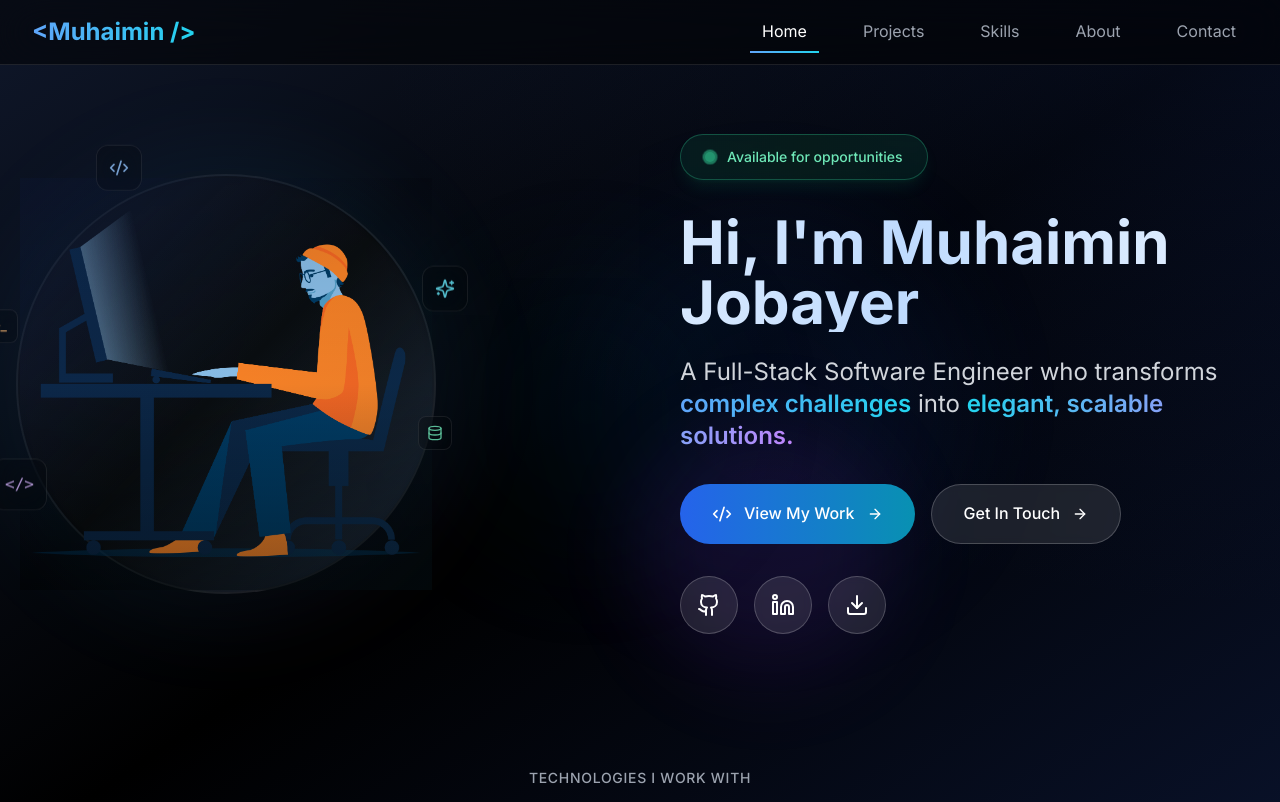
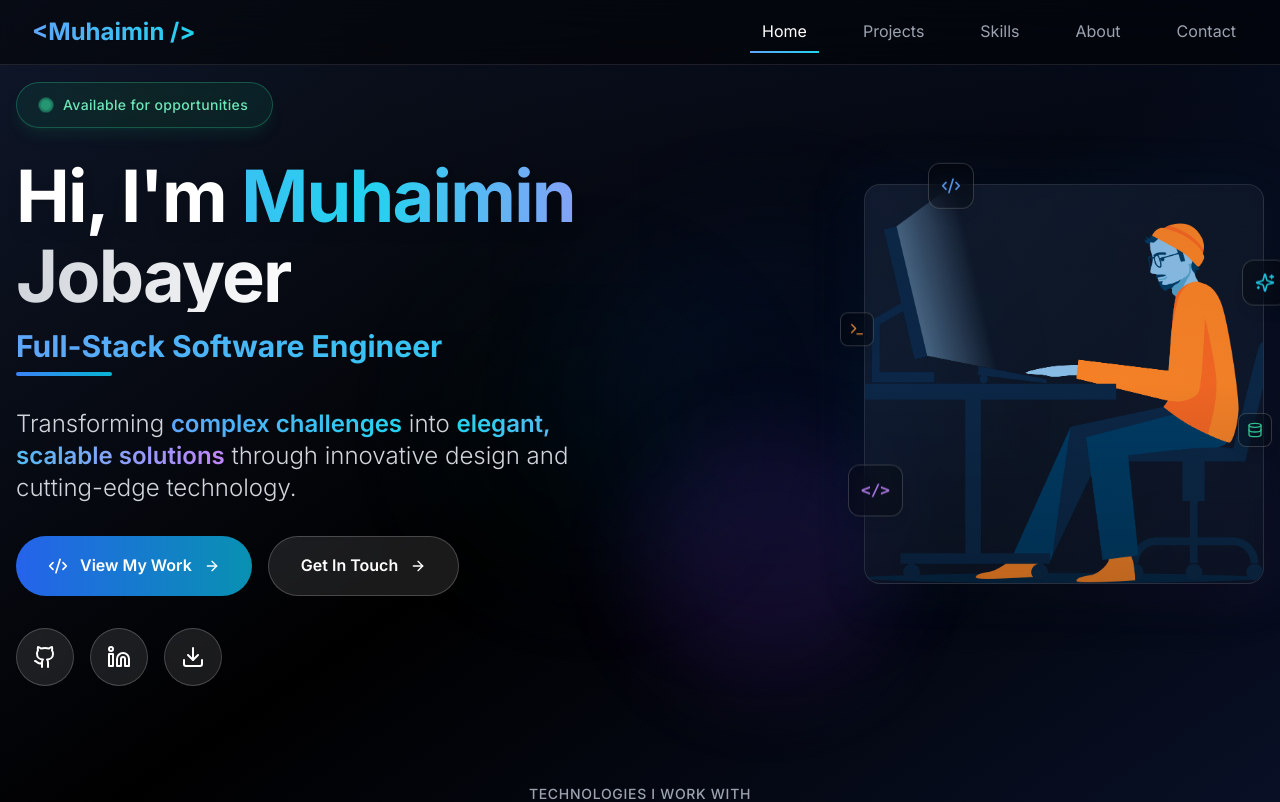
Before and after one commit to mmj05/muhaimin-portfolio, a React (Vite) app: page / in a window 1280 px wide. Shown: the top 802 px of the page. Built offline with nearby package versions, Linux system fonts and the light colour scheme.

Commit message:
Refactor HeroSection component to enhance layout and styling, including updated text presentation, improved image handling, and refined button styles for better user engagement.

```diff
--- a/src/components/Hero/HeroSection.jsx
+++ b/src/components/Hero/HeroSection.jsx
@@ -16,88 +16,65 @@ const HeroSection = ({ heroRef }) => {
       <div className="max-w-7xl mx-auto z-10 relative">
         <div className="grid lg:grid-cols-2 gap-20 items-center min-h-[80vh]">
 
-          <div className="flex justify-center lg:justify-start order-1 lg:order-1">
-            <div className="relative">
-              <div className="absolute -inset-8 bg-gradient-to-br from-blue-500/5 via-cyan-400/5 to-purple-500/5 rounded-full blur-2xl"></div>
-
-              <div className="relative w-96 h-96 lg:w-[420px] lg:h-[420px] group">
-                <div className="absolute inset-0 bg-gradient-to-br from-white/5 to-white/10 rounded-full p-0.5 transition-all duration-700">
-                  <div className="w-full h-full bg-gradient-to-br from-slate-900/80 via-black/60 to-slate-800/80 rounded-full backdrop-blur-sm"></div>
-                </div>
-
-                <div className="absolute inset-1 group-hover:scale-[1.02] transition-transform duration-700">
-                  <img
-                    src={workFromHomePng}
-                    alt="Avatar working on laptop"
-                    className="w-full h-full object-contain transition-all duration-700 group-hover:brightness-105"
-                  />
-
-                  <div className="absolute inset-0 bg-gradient-to-t from-black/40 via-transparent to-black/10"></div>
-                  <div className="absolute inset-0 bg-gradient-to-br from-blue-900/10 via-transparent to-cyan-900/10"></div>
-                </div>
-
-                <div className="absolute -top-6 left-20 p-3 bg-black/20 backdrop-blur-md rounded-xl border border-white/10 animate-float opacity-80">
-                  <Code2 className="w-5 h-5 text-blue-300" />
-                </div>
-                <div className="absolute top-24 -right-8 p-3 bg-black/20 backdrop-blur-md rounded-xl border border-white/10 animate-float animation-delay-500 opacity-80">
-                  <Sparkles className="w-5 h-5 text-cyan-300" />
-                </div>
-                <div className="absolute bottom-20 -left-6 p-3 bg-black/20 backdrop-blur-md rounded-xl border border-white/10 animate-float animation-delay-1000 opacity-80">
-                  <span className="text-base font-mono text-purple-300">{`</>`}</span>
-                </div>
-                <div className="absolute bottom-1/3 -right-4 p-2 bg-black/20 backdrop-blur-md rounded-lg border border-white/10 animate-float animation-delay-700 opacity-80">
-                  <Database className="w-4 h-4 text-emerald-300" />
-                </div>
-                <div className="absolute top-1/3 -left-8 p-2 bg-black/20 backdrop-blur-md rounded-lg border border-white/10 animate-float animation-delay-300 opacity-80">
-                  <Terminal className="w-4 h-4 text-orange-300" />
-                </div>
-              </div>
-            </div>
-          </div>
-
-          <div className="text-center lg:text-left order-2 lg:order-2 space-y-8">
+          <div className="text-center lg:text-left order-2 lg:order-1 space-y-8">
             <div className="inline-flex items-center gap-3 px-6 py-3 bg-gradient-to-r from-emerald-500/10 via-green-500/10 to-emerald-500/10 backdrop-blur-sm rounded-full border border-emerald-400/30 shadow-lg shadow-emerald-500/10">
               <div className="relative">
                 <div className="w-2.5 h-2.5 bg-emerald-400 rounded-full animate-pulse"></div>
                 <div className="absolute inset-0 w-2.5 h-2.5 bg-emerald-400 rounded-full animate-ping"></div>
               </div>
-              <span className="text-sm text-emerald-300 font-medium">Available for opportunities</span>
+              <span className="text-sm text-emerald-300 font-medium tracking-wide">Available for opportunities</span>
             </div>
 
-            <div className="space-y-6">
-              <h1 className="text-3xl sm:text-4xl md:text-5xl lg:text-6xl font-bold leading-tight">
-                <span className="block bg-gradient-to-r from-white via-blue-200 to-white bg-clip-text text-transparent animate-gradient mb-3">
-                  Hi, I'm Muhaimin Jobayer
-                </span>
-              </h1>
+            <div className="space-y-8">
+              <div className="space-y-4">
+                <h1 className="text-3xl sm:text-4xl md:text-5xl lg:text-7xl font-extrabold leading-[0.9] tracking-tight">
+                  <span className="block text-white mb-2 drop-shadow-lg">
+                    Hi, I'm{' '}
+                    <span className="bg-gradient-to-r from-blue-400 via-cyan-400 to-purple-400 bg-clip-text text-transparent animate-gradient">
+                      Muhaimin
+                    </span>
+                  </span>
+                  <span className="block bg-gradient-to-r from-gray-300 via-white to-gray-300 bg-clip-text text-transparent font-bold">
+                    Jobayer
+                  </span>
+                </h1>
 
-              <p className="text-lg sm:text-xl lg:text-2xl text-gray-300 leading-relaxed max-w-2xl">
-                A Full-Stack Software Engineer who transforms{' '}
+                <div className="space-y-2">
+                  <h2 className="text-xl sm:text-2xl lg:text-3xl font-bold bg-gradient-to-r from-blue-400 to-cyan-400 bg-clip-text text-transparent">
+                    Full-Stack Software Engineer
+                  </h2>
+                  <div className="w-24 h-1 bg-gradient-to-r from-blue-500 to-cyan-500 rounded-full mx-auto lg:mx-0"></div>
+                </div>
+              </div>
+
+              <p className="text-lg sm:text-xl lg:text-2xl text-gray-300 leading-relaxed max-w-2xl font-light">
+                Transforming{' '}
                 <span className="bg-gradient-to-r from-blue-400 to-cyan-400 bg-clip-text text-transparent font-semibold">
                   complex challenges
                 </span>{' '}
                 into{' '}
                 <span className="bg-gradient-to-r from-cyan-400 to-purple-400 bg-clip-text text-transparent font-semibold">
-                  elegant, scalable solutions.
-                </span>
+                  elegant, scalable solutions
+                </span>{' '}
+                through innovative design and cutting-edge technology.
               </p>
             </div>
 
             <div className="flex flex-wrap gap-4 justify-center lg:justify-start">
               <a
                 href="#projects"
-                className="group flex items-center gap-3 px-8 py-4 bg-gradient-to-r from-blue-600 to-cyan-600 rounded-full hover:shadow-xl hover:shadow-blue-500/25 transition-all duration-300 hover:scale-105 relative overflow-hidden"
+                className="group flex items-center gap-3 px-8 py-4 bg-gradient-to-r from-blue-600 to-cyan-600 rounded-full hover:shadow-xl hover:shadow-blue-500/25 transition-all duration-300 hover:scale-105 relative overflow-hidden font-semibold"
               >
                 <div className="absolute inset-0 bg-gradient-to-r from-blue-500 to-cyan-500 opacity-0 group-hover:opacity-100 transition-opacity duration-300"></div>
                 <Code2 className="w-5 h-5 relative z-10" />
-                <span className="relative z-10 font-medium">View My Work</span>
+                <span className="relative z-10">View My Work</span>
                 <ArrowRight className="w-4 h-4 group-hover:translate-x-1 transition-transform relative z-10" />
               </a>
               <a
                 href="#contact"
-                className="group flex items-center gap-3 px-8 py-4 bg-white/10 backdrop-blur-sm rounded-full border border-white/20 hover:bg-white/20 hover:border-white/40 transition-all duration-300 hover:scale-105"
+                className="group flex items-center gap-3 px-8 py-4 bg-white/10 backdrop-blur-sm rounded-full border border-white/20 hover:bg-white/20 hover:border-white/40 transition-all duration-300 hover:scale-105 font-semibold"
               >
-                <span className="font-medium">Get In Touch</span>
+                <span>Get In Touch</span>
                 <ArrowRight className="w-4 h-4 group-hover:translate-x-1 transition-transform" />
               </a>
             </div>
@@ -128,10 +105,45 @@ const HeroSection = ({ heroRef }) => {
               </a>
             </div>
           </div>
+
+          <div className="flex justify-center lg:justify-end order-1 lg:order-2">
+            <div className="relative group">
+              <div className="absolute -inset-4 bg-gradient-to-br from-blue-500/10 via-cyan-400/5 to-purple-500/10 rounded-2xl blur-xl opacity-60"></div>
+
+              <div className="relative w-80 h-80 lg:w-[400px] lg:h-[400px]">
+                <div className="relative w-full h-full bg-gradient-to-br from-slate-800/50 to-slate-900/50 rounded-2xl border border-white/10 backdrop-blur-sm overflow-hidden group-hover:scale-[1.02] transition-transform duration-700 shadow-2xl">
+                  <img
+                    src={workFromHomePng}
+                    alt="Muhaimin Jobayer - Full Stack Developer"
+                    className="w-full h-full object-cover transition-all duration-700 group-hover:brightness-110"
+                  />
+
+                  <div className="absolute inset-0 bg-gradient-to-t from-black/20 via-transparent to-black/5"></div>
+                  <div className="absolute inset-0 bg-gradient-to-br from-blue-900/5 via-transparent to-cyan-900/5"></div>
+                </div>
+
+                <div className="absolute -top-4 left-16 p-3 bg-black/30 backdrop-blur-md rounded-xl border border-white/20 animate-float opacity-90 shadow-lg">
+                  <Code2 className="w-5 h-5 text-blue-400" />
+                </div>
+                <div className="absolute top-20 -right-6 p-3 bg-black/30 backdrop-blur-md rounded-xl border border-white/20 animate-float animation-delay-500 opacity-90 shadow-lg">
+                  <Sparkles className="w-5 h-5 text-cyan-400" />
+                </div>
+                <div className="absolute bottom-16 -left-4 p-3 bg-black/30 backdrop-blur-md rounded-xl border border-white/20 animate-float animation-delay-1000 opacity-90 shadow-lg">
+                  <span className="text-base font-mono text-purple-400 font-bold">{`</>`}</span>
+                </div>
+                <div className="absolute bottom-1/3 -right-2 p-2 bg-black/30 backdrop-blur-md rounded-lg border border-white/20 animate-float animation-delay-700 opacity-90 shadow-lg">
+                  <Database className="w-4 h-4 text-emerald-400" />
+                </div>
+                <div className="absolute top-1/3 -left-6 p-2 bg-black/30 backdrop-blur-md rounded-lg border border-white/20 animate-float animation-delay-300 opacity-90 shadow-lg">
+                  <Terminal className="w-4 h-4 text-orange-400" />
+                </div>
+              </div>
+            </div>
+          </div>
         </div>
 
-        <div className="mt-16 text-center">
-          <p className="text-sm text-gray-400 mb-6 font-medium tracking-wider uppercase">Technologies I Work With</p>
+        <div className="mt-20 text-center">
+          <p className="text-sm text-gray-400 mb-8 font-medium tracking-wider uppercase">Technologies I Work With</p>
           <div className="flex flex-wrap justify-center gap-4">
             {[
               { name: 'React', color: 'from-blue-400 to-blue-600' },
@@ -154,7 +166,7 @@ const HeroSection = ({ heroRef }) => {
                              tech.color.includes('blue-500 to-indigo-600') ? 'linear-gradient(to right, #3b82f6, #4338ca)' : ''
                 }}
               >
-                <span className="relative z-10 font-medium text-white">{tech.name}</span>
+                <span className="relative z-10 font-semibold text-white">{tech.name}</span>
               </div>
             ))}
           </div>
```
